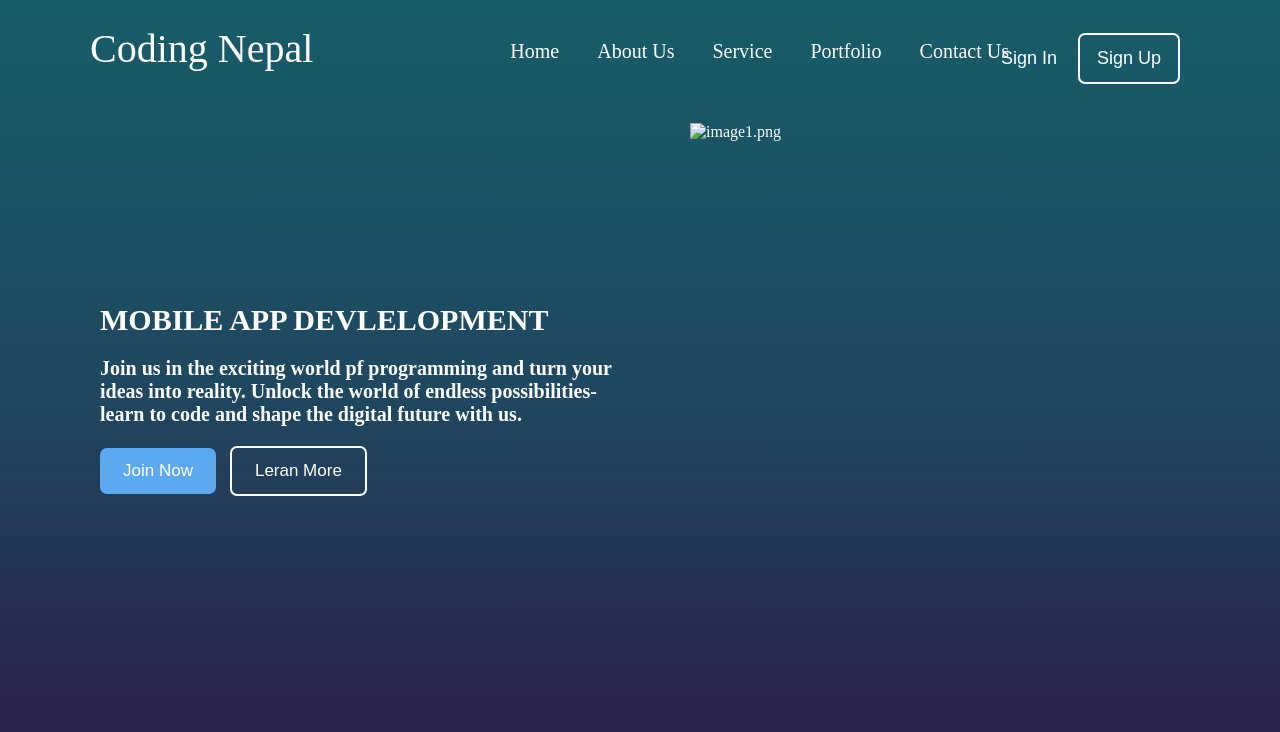
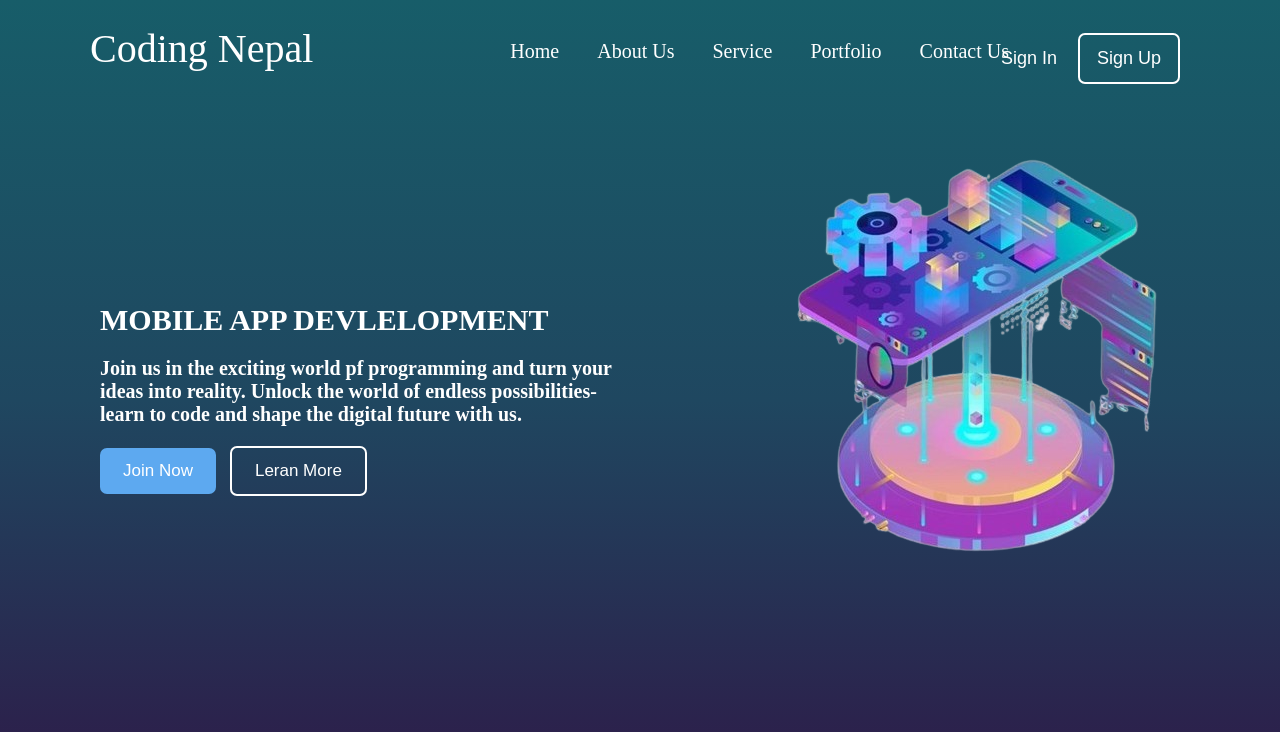
Before and after one commit to najeebkhangh/Hero-section, a plain HTML site: page index.html in a window 1280 px wide. Drawn offline with Linux system fonts and the light colour scheme; the site is published under a folder, as on GitHub Pages, so addresses that start at the root find nothing.

Commit message:
Update index.html

```diff
--- a/index.html
+++ b/index.html
@@ -32,7 +32,7 @@
             <button class="sbtn2">Leran More</button>
         </div>
         <div class="box2">
-            <img src="/image1.png" alt="image1.png">
+            <img src="./image1.png" alt="logo">
         </div>
     </section>
 </body>
```
